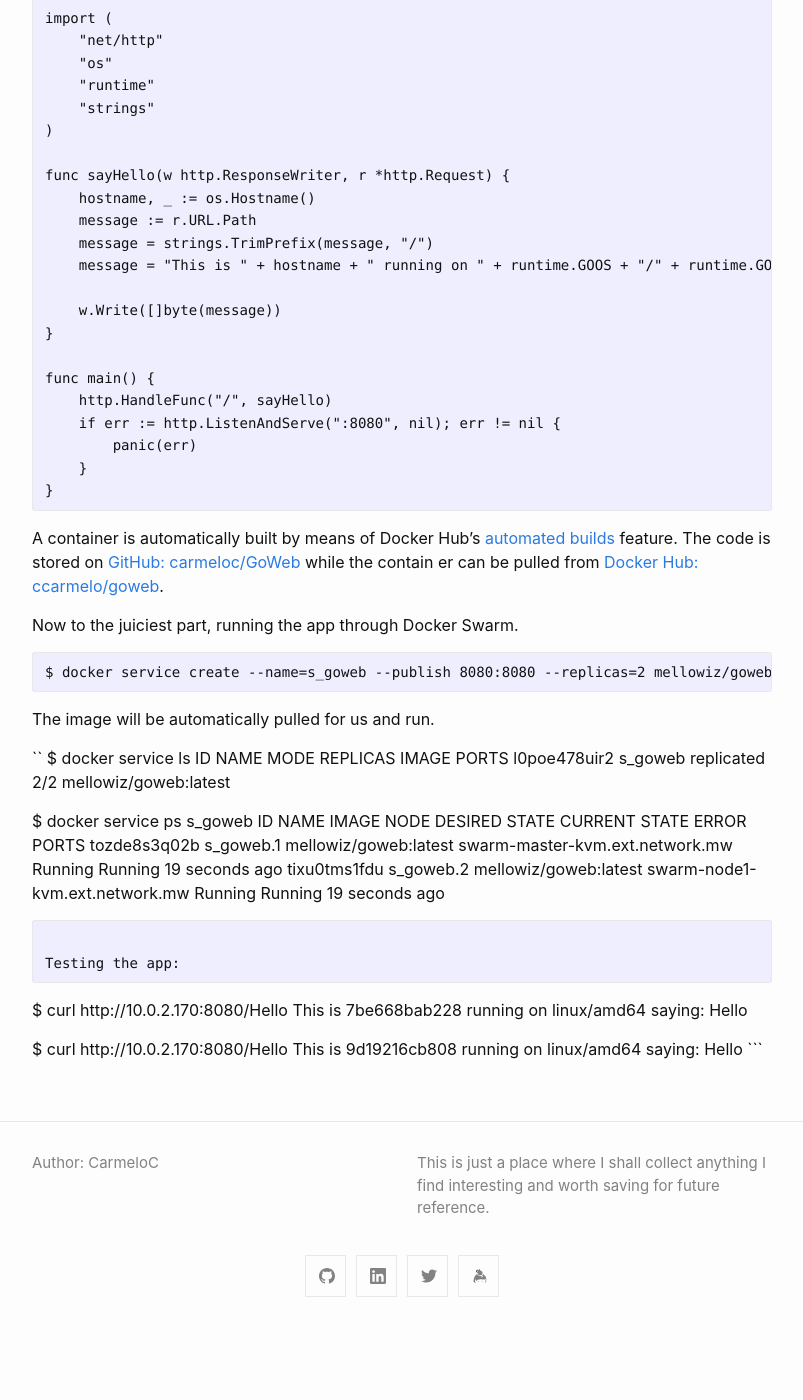
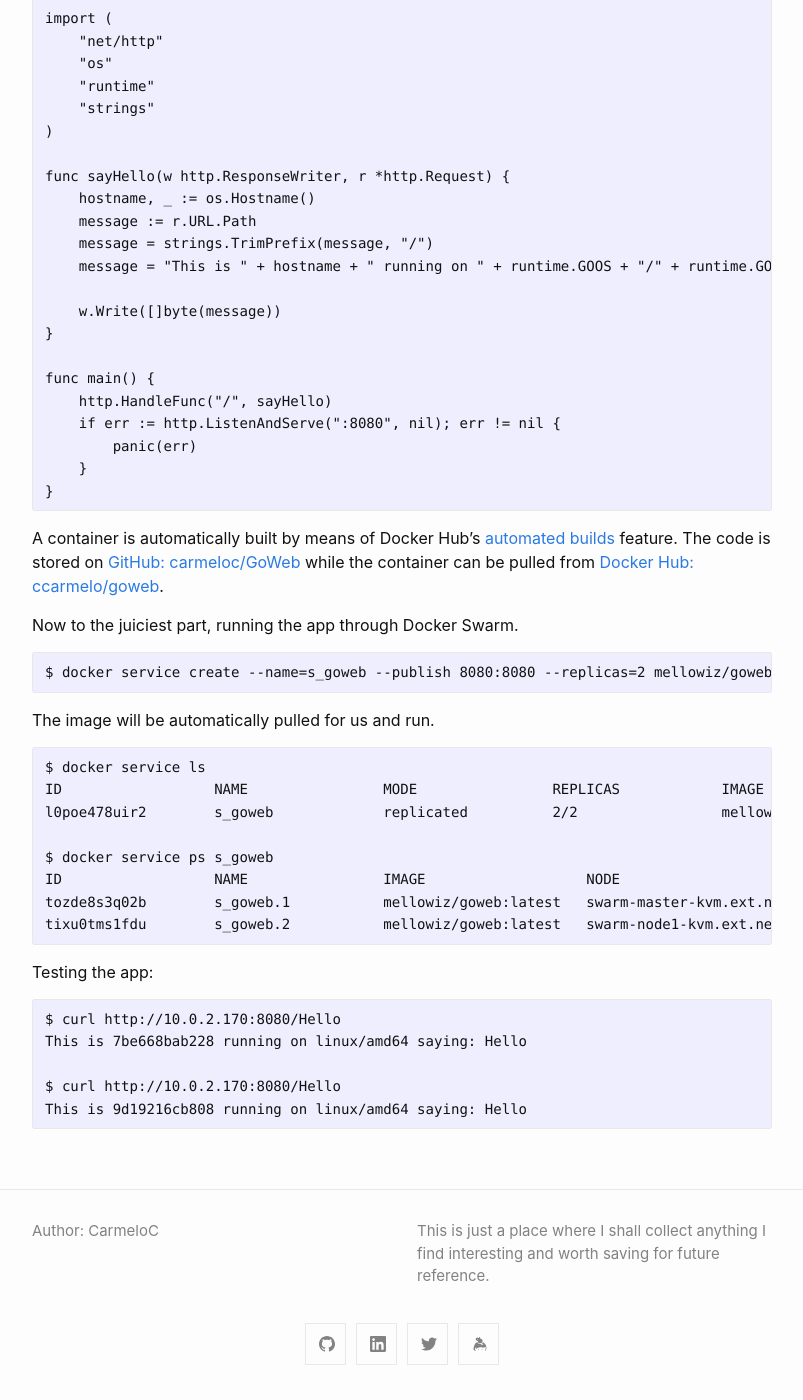
Before and after one commit to carmelo0x99/carmelo0x99.github.io, a Jekyll site: the page built from _posts/2020-03-13-docker_swarm_KVM.md, in a window 1280 px wide and 1400 px high, scrolled down 1162 px. Shown: the whole window, without its empty margins (238-1041 px from the left). Built offline with Jekyll 4.4.1, drawn with Linux system fonts in a browser that asks for light colours; before the commit the page ends 2494 px from its top, so only the background shows below that; some of the changed text lies outside the part shown.

Commit message:
Fixed latest post

````diff
--- a/_posts/2020-03-13-docker_swarm_KVM.md
+++ b/_posts/2020-03-13-docker_swarm_KVM.md
@@ -38,7 +38,7 @@ sudo firewall-cmd --reload
 ```
 
 The following code will be run:
-main.go
+`main.go`
 ```
 package main
 
@@ -66,7 +66,7 @@ func main() {
 }
 ```
 
-A container is automatically built by means of Docker Hub's [automated builds](https://docs.docker.com/docker-hub/builds/) feature. The code is stored on [GitHub: carmeloc/GoWeb](https://github.com/carmeloc/GoWeb) while the contain er can be pulled from [Docker Hub: ccarmelo/goweb](https://hub.docker.com/repository/docker/ccarmelo/goweb).
+A container is automatically built by means of Docker Hub's [automated builds](https://docs.docker.com/docker-hub/builds/) feature. The code is stored on [GitHub: carmeloc/GoWeb](https://github.com/carmeloc/GoWeb) while the container can be pulled from [Docker Hub: ccarmelo/goweb](https://hub.docker.com/repository/docker/ccarmelo/goweb).
 
 Now to the juiciest part, running the app through Docker Swarm.
 ```
@@ -74,8 +74,7 @@ $ docker service create --name=s_goweb --publish 8080:8080 --replicas=2 mellowiz
 ```
 
 The image will be automatically pulled for us and run.
-
-``
+```
 $ docker service ls
 ID                  NAME                MODE                REPLICAS            IMAGE                   PORTS
 l0poe478uir2        s_goweb             replicated          2/2                 mellowiz/goweb:latest
````
